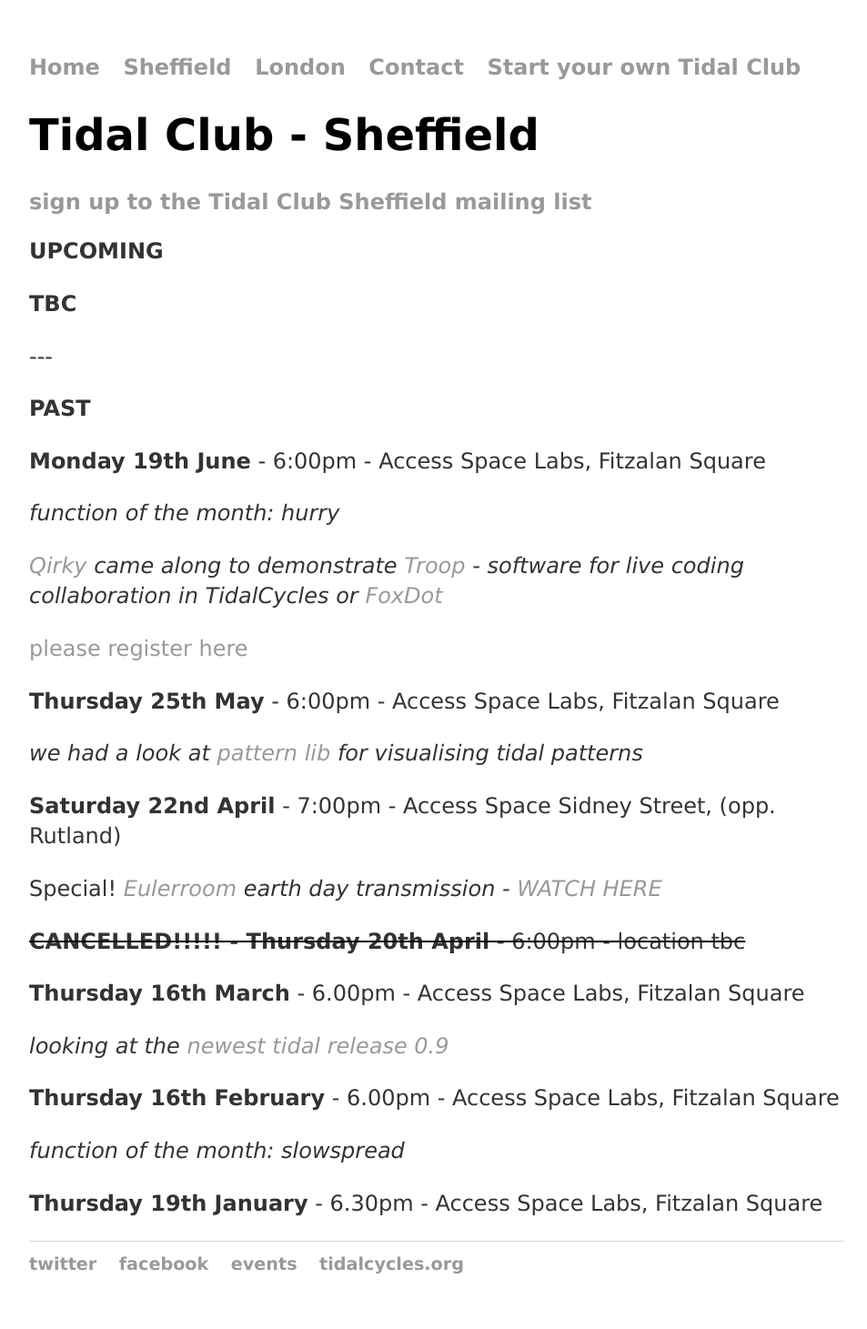
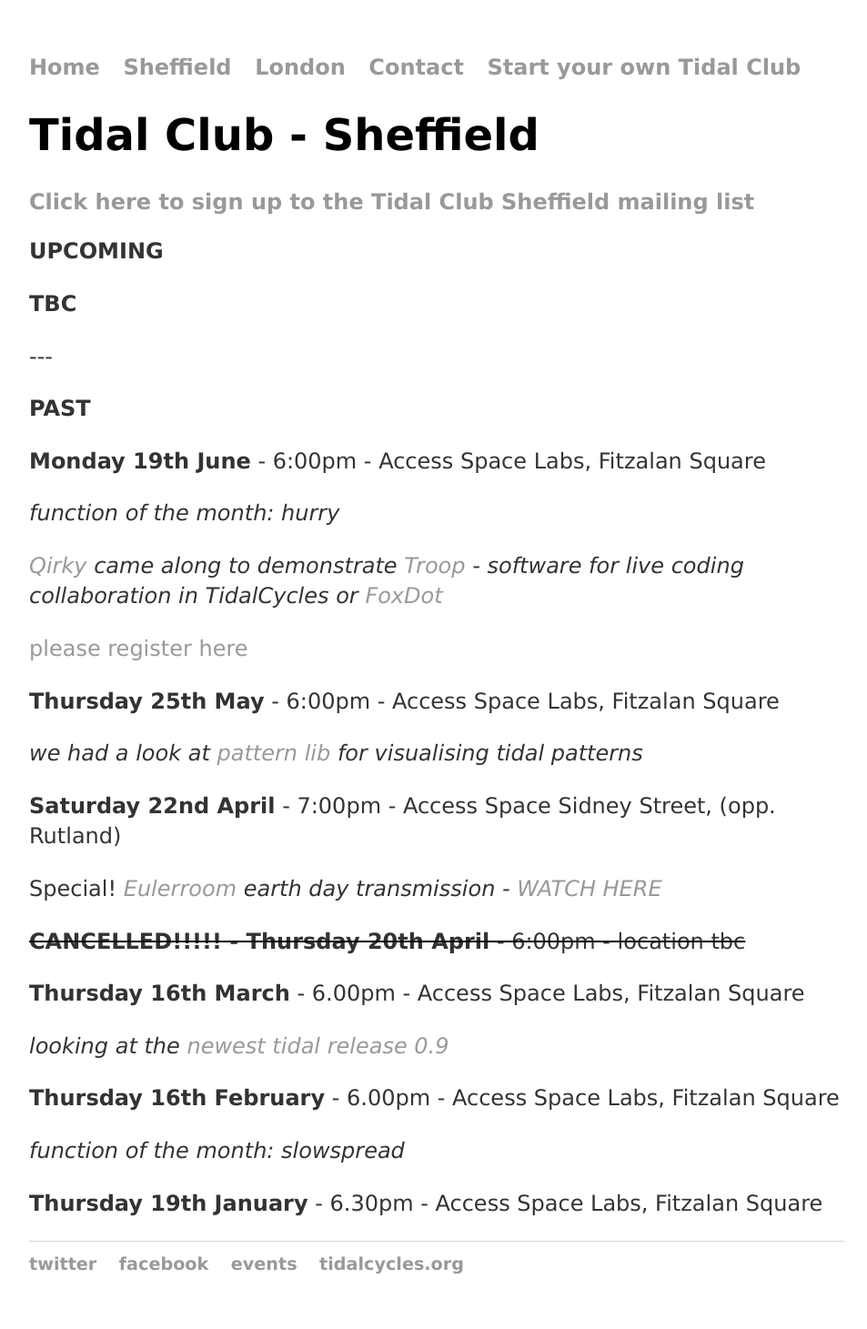
Before and after one commit to tidalclub/tidalclub.github.io, a Jekyll site: the page built from sheffield.html, in a window 1280 px wide. Shown: the whole page at 91% size, without its empty margins (160-1113 px from the left). Built offline with Jekyll 4.4.1, drawn with Linux system fonts in a browser that asks for light colours.

Commit message:
Update sheffield.html

```diff
--- a/sheffield.html
+++ b/sheffield.html
@@ -5,7 +5,7 @@
     		<div class="blurb">
         		<h1>Tidal Club - Sheffield</h1>
 
-			<h2><a href="http://eepurl.com/cVDvbj" target="_blank">sign up to the Tidal Club Sheffield mailing list</a></h2>
+			<h2><a href="http://eepurl.com/cVDvbj" target="_blank">Click here to sign up to the Tidal Club Sheffield mailing list</a></h2>
 
 			<p><b>UPCOMING</b></p>
 			<p></p>
```
